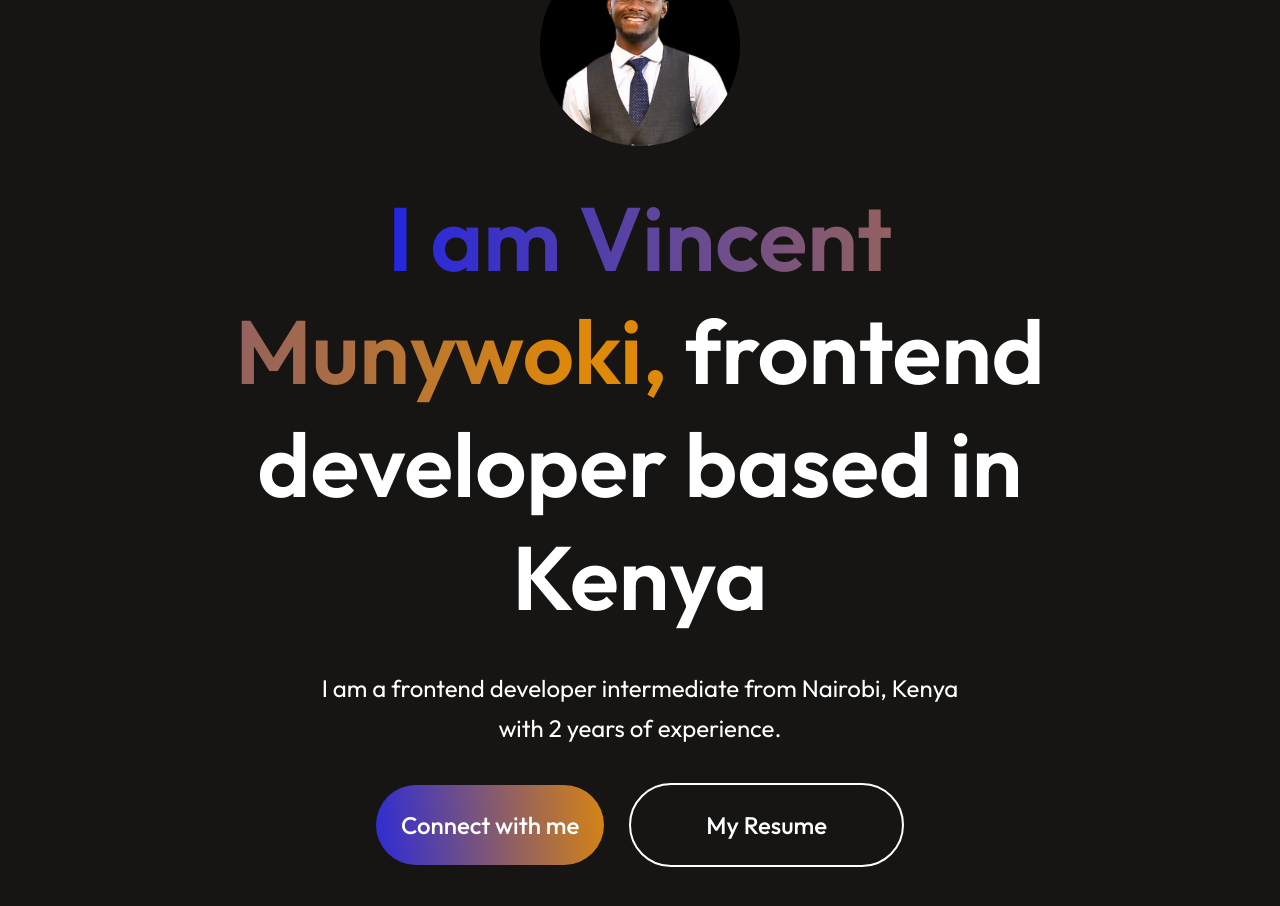
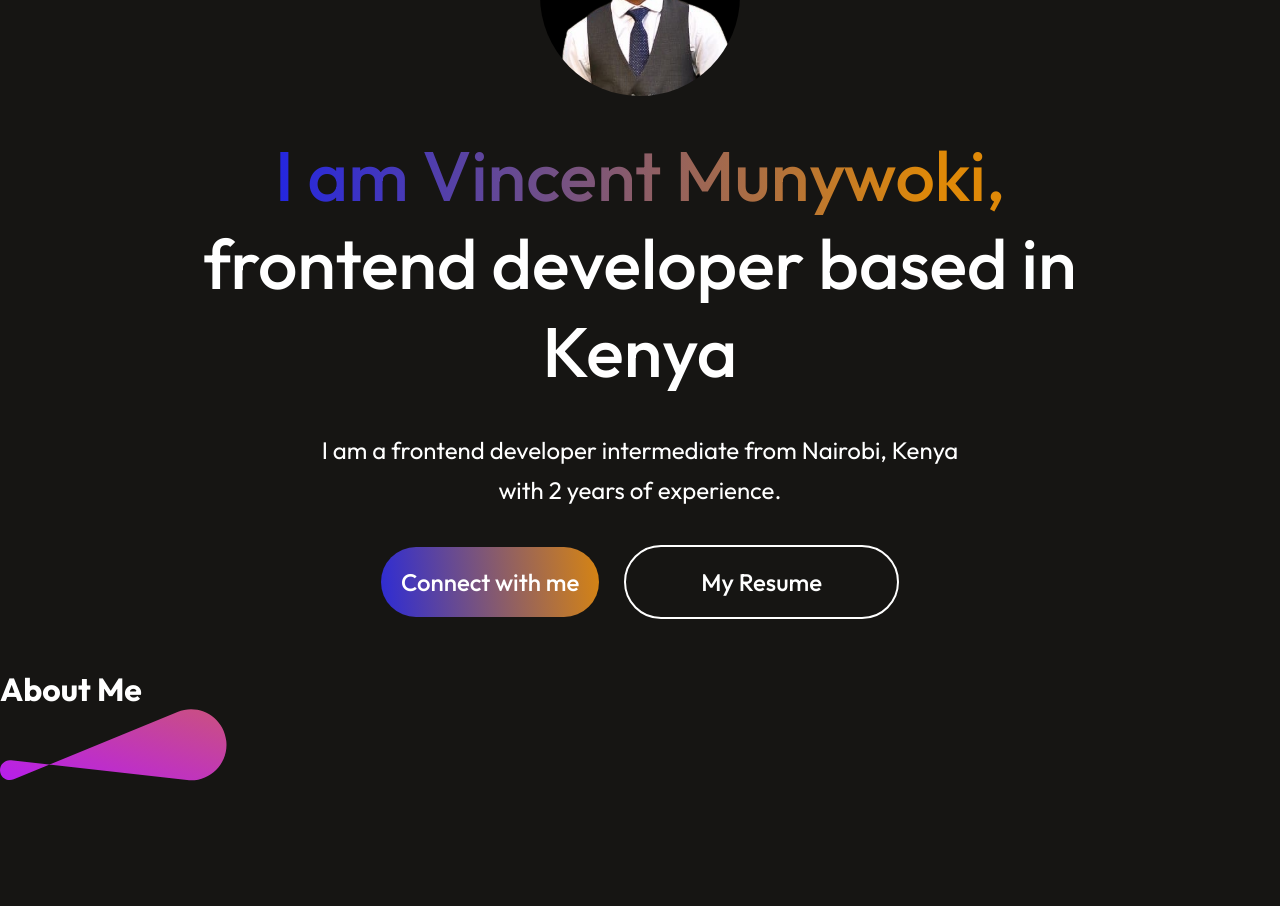
Before and after one commit to vincentMunywoki/my-portfolio, a React (Vite) app: page / in a window 1280 px wide. Shown: the part 340-1246 px from the top of the page. After the commit the page ends 1125 px from the top, so only its background shows below. Built offline with nearby package versions, Linux system fonts and the light colour scheme.

Commit message:
about me

```diff
--- a/src/App.jsx
+++ b/src/App.jsx
@@ -1,6 +1,7 @@
 import React from 'react'
 import Navbar from './Components/Navbar/Navbar'
 import Hero from './Components/Hero/Hero'
+import About from './Components/About/About'
 
 
 const App = () => {
@@ -9,6 +10,7 @@ const App = () => {
       {/*mounting components in the App component.*/}
       <Navbar/>
       <Hero />
+      <About />
     </div>
   )
 }
--- /dev/null
+++ b/src/Components/About/About.jsx
@@ -0,0 +1,16 @@
+import React from 'react'
+import './About.css'
+import theme_pattern from '../../assets/theme_pattern.svg'
+
+const About = () => {
+  return (
+    <div className='about'>
+        <div className="about-title">
+            <h1>About Me</h1>
+            <img src={theme_pattern} alt="" />
+        </div>
+    </div>
+  )
+}
+
+export default About
--- a/src/Components/Hero/Hero.css
+++ b/src/Components/Hero/Hero.css
@@ -8,7 +8,7 @@
 .hero img {
     width: 200px;
     height: 200px;
-    margin-top: 150px;
+    margin-top: 100px;
     border-radius: 50%; /* Rounds the image */
     object-fit: cover; /* Ensures the image fills the circle shape */
 }
@@ -16,8 +16,8 @@
 .hero h1{
     text-align: center;
     width: 70%;
-    font-size: 90px;
-    font-weight: 600;
+    font-size: 70px;
+    font-weight: 500;
 }
 
 .hero h1 span{
@@ -44,14 +44,14 @@
 }
 
 .hero-connect{
-    padding: 25px;
+    padding: 20px;
     border-radius: 50px;
     background: linear-gradient(264deg, #DF8908 -5.09%, #2326e1 106.28%);
     cursor: pointer;
 }
 
 .hero-resume{
-    padding: 25px 75px;
+    padding: 20px 75px;
     border-radius: 50px;
     border: 2px solid #fff;
     cursor: pointer;
```
Also changed, not shown: src/Components/About/About.css (added).
